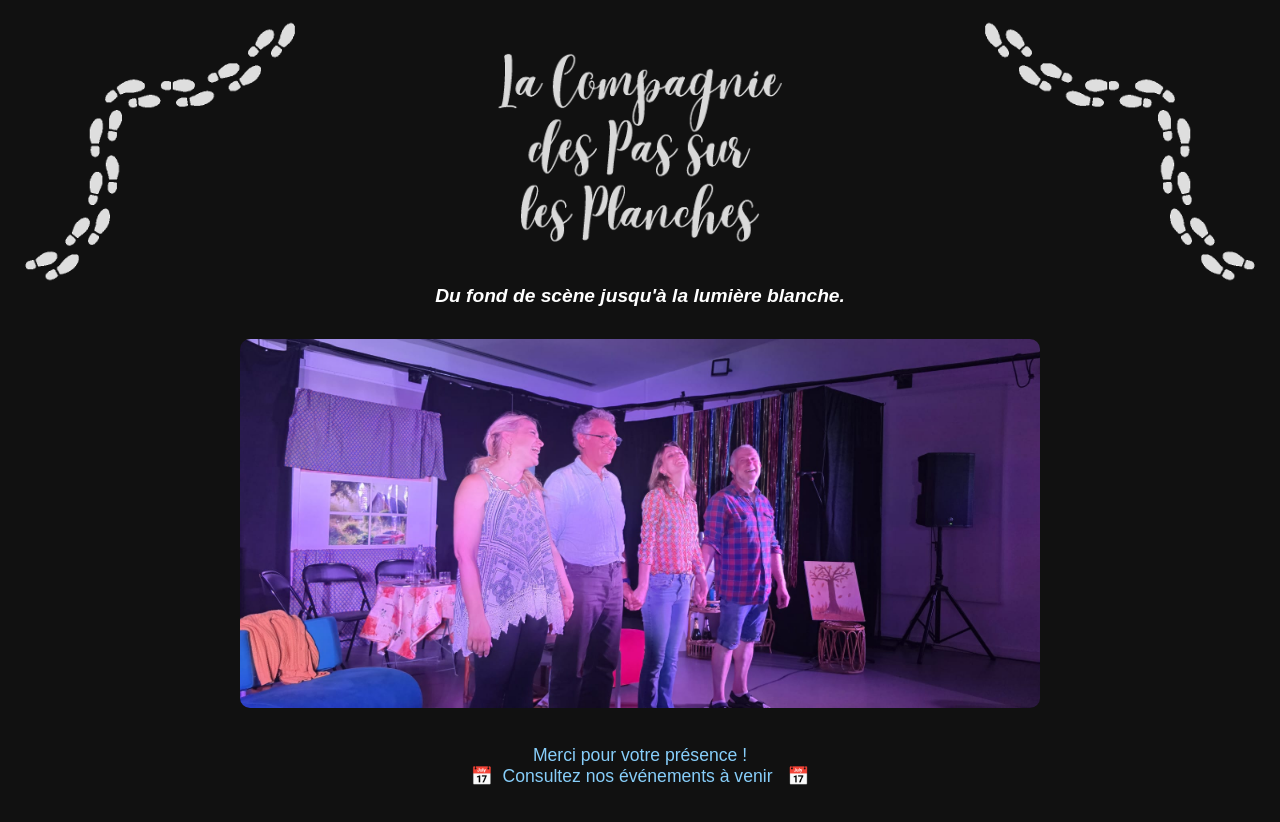
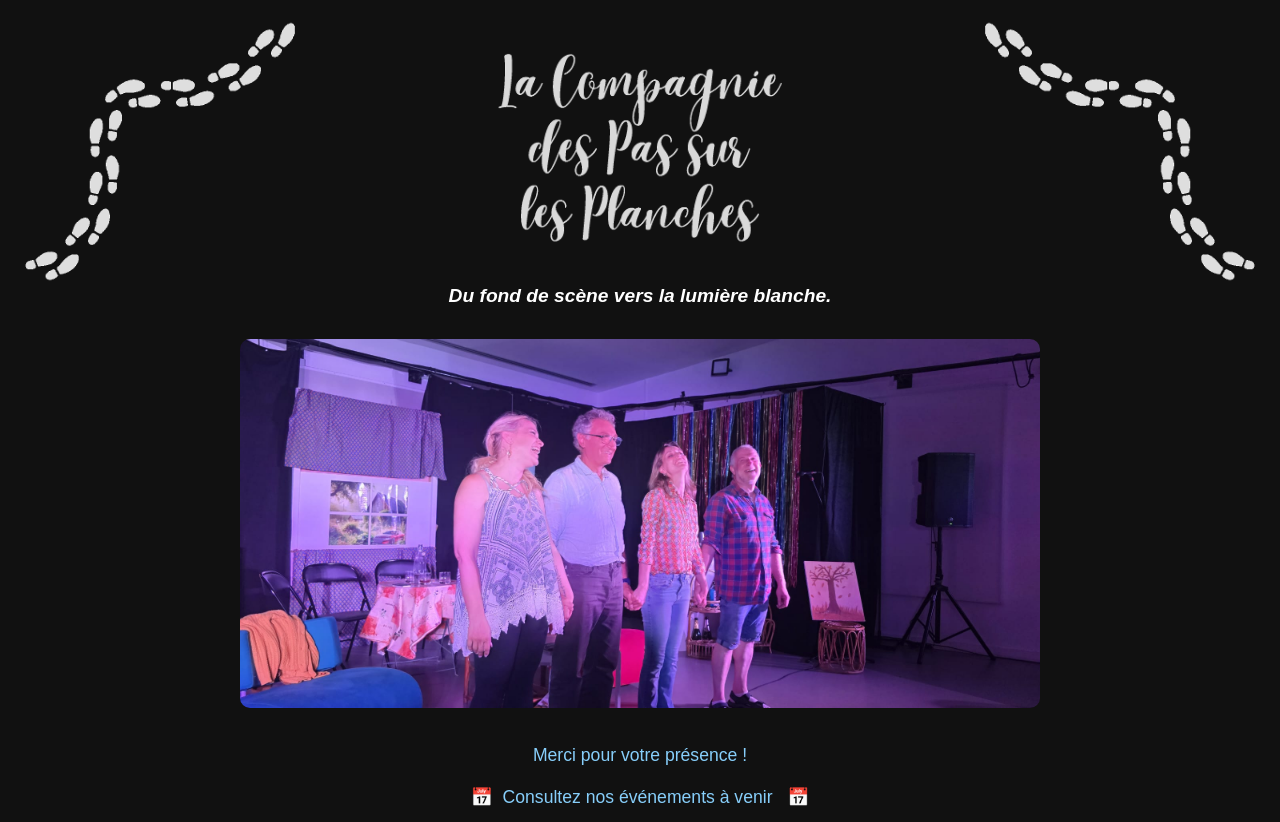
Before and after one commit to LCDPSLP/lcdpslp.github.io, a plain HTML site: page index.html in a window 1280 px wide. Shown: the top 822 px of the page. Drawn offline with Linux system fonts and the light colour scheme.

Commit message:
Update index.html

```diff
--- a/index.html
+++ b/index.html
@@ -102,7 +102,7 @@
   <main>
 
    <!-- Accroche -->
-	<p class="accroche">Du fond de scène jusqu'à la lumière blanche.</p>
+	<p class="accroche">Du fond de scène vers la lumière blanche.</p>
 
     <!-- Bloc pour l'événement "highlight" s’il existe -->
     <div id="highlightEvent"></div>
@@ -114,7 +114,7 @@
        style="max-width: 800px; width: 100%; border-radius: 10px; display: block; margin: 0 auto 1rem auto;" />
   <p>
     <a href="evenement_liste.html" style="color: #87cefa; font-size: 1.1rem; text-decoration: none;">
-      <br>Merci pour votre présence !<br>📅   Consultez nos événements à venir   📅
+      <br>Merci pour votre présence !<br><br>📅   Consultez nos événements à venir   📅
     </a>
   </p>
 
```
